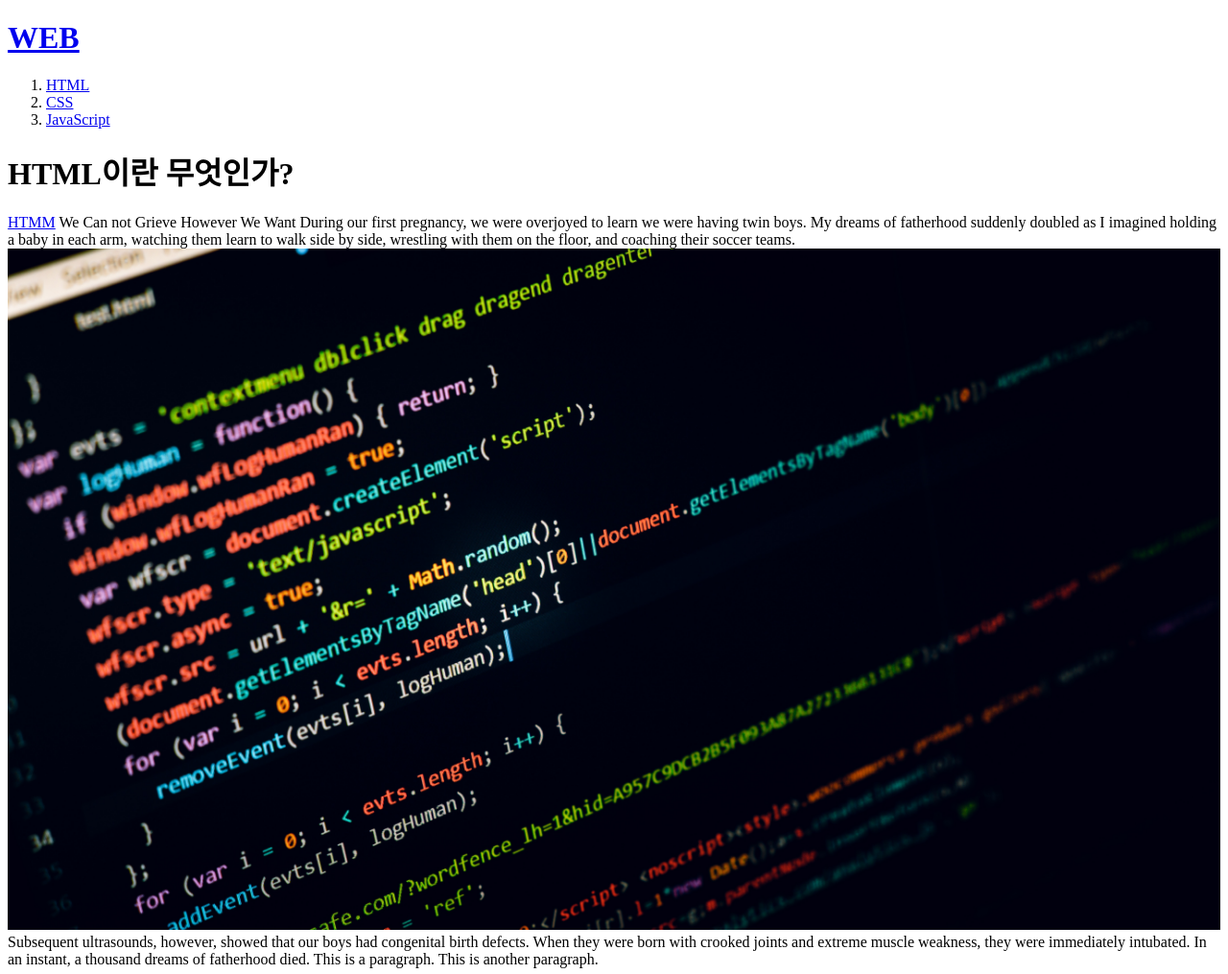
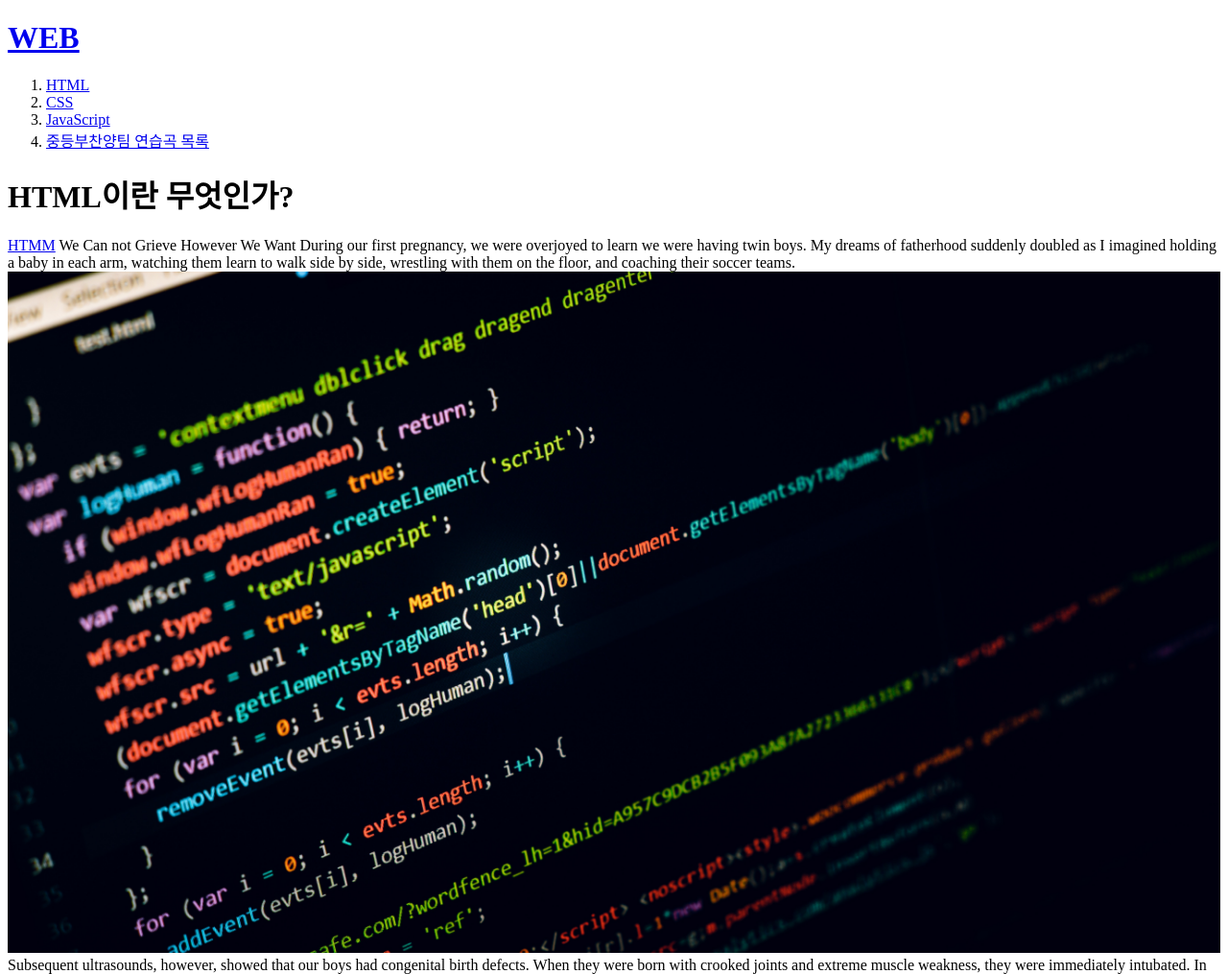
Before and after one commit to taehyunahn/web1, a plain HTML site: page index.html in a window 1280 px wide. Shown: the top 1015 px of the page at 96% size. Drawn offline with Linux system fonts and the light colour scheme.

Commit message:
Update index.html

```diff
--- a/index.html
+++ b/index.html
@@ -10,6 +10,7 @@
     <li><a href="1.html">HTML</a></li>
     <li><a href="2.html">CSS</a></li>
     <li><a href="3.html">JavaScript</a></li>
+    <li><a href="mid.html">중등부찬양팀 연습곡 목록</a></li>
   </ol>
   <h1>HTML이란 무엇인가?</h1>
   <a href="https://www.w3.org/TR/2011/WD-html5-20110405/" target="_blank" title="html5 specification">HTMM</a> We Can not Grieve However We Want
```
